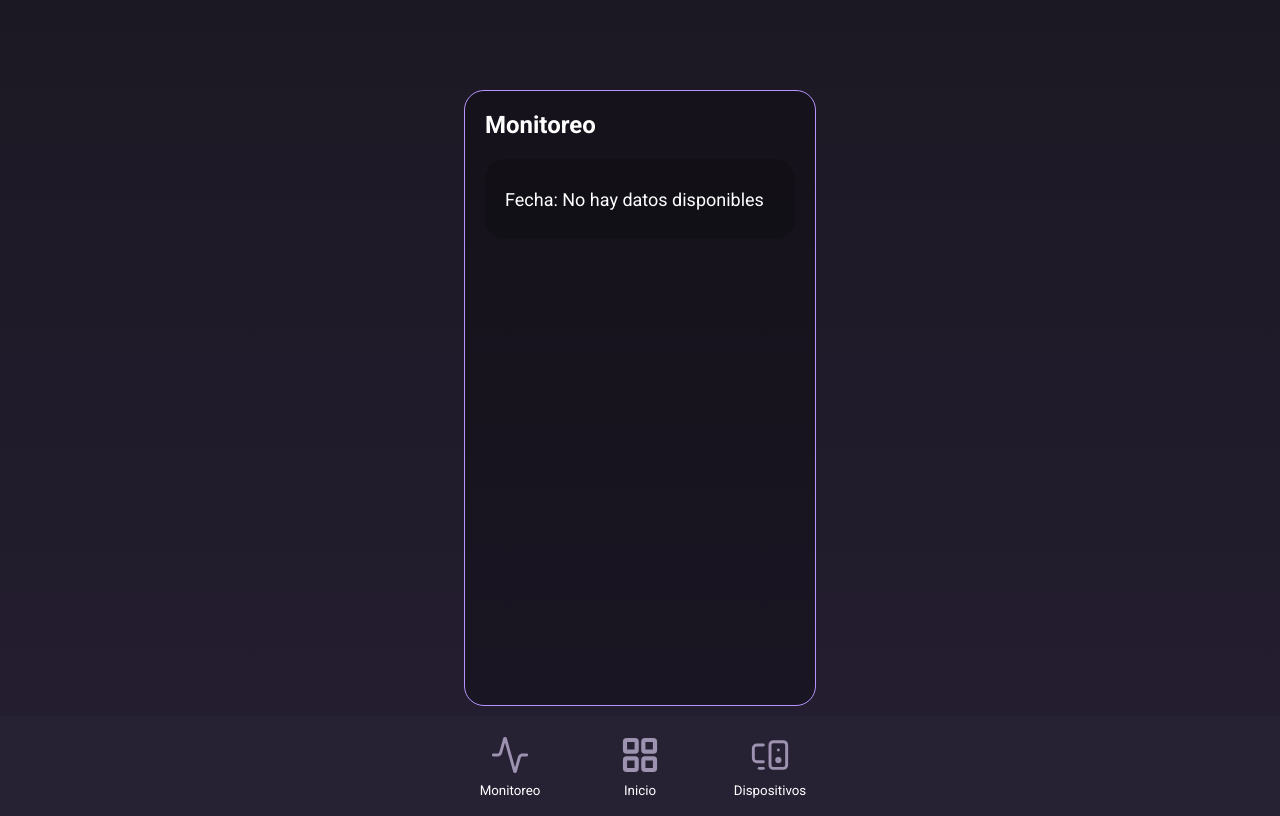
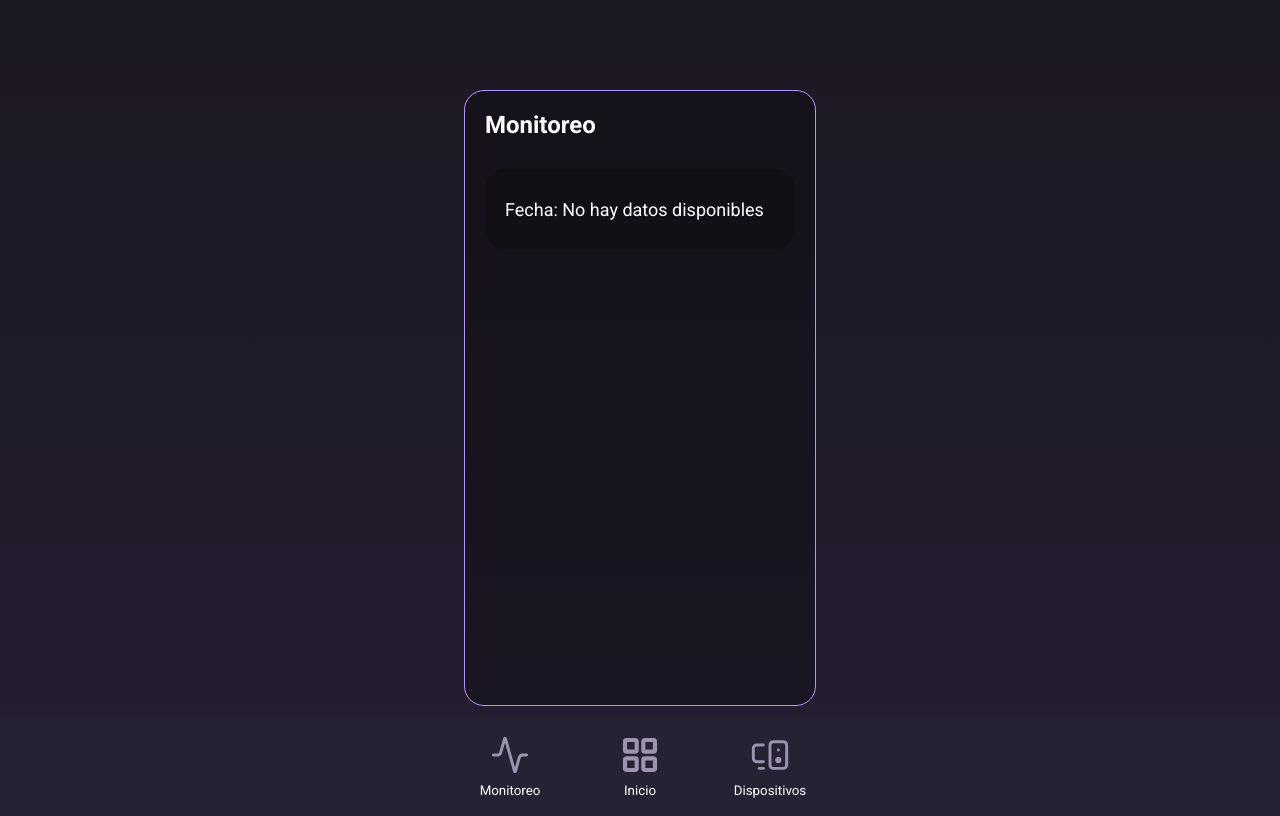
Before and after one commit to josue2718/appsmarthome, a website: page src/views/monitoreo.html in a window 1280 px wide. Drawn offline with Linux system fonts and the light colour scheme; files that its build step writes are made by us from their sources; no server answers; files whose address does not match are found by name.

Commit message:
23/03/2025

```diff
--- a/src/services/mode.js
+++ b/src/services/mode.js
@@ -16,7 +16,7 @@ async function getmodoData() {
         document.getElementById("encender-time").value = horario.encender || "00:00";
         document.getElementById("apagar-time").value = horario.apagar || "00:00";
         document.getElementById("prender-time").textContent = horario.encender || "00:00";
-        document.getElementById("apagar-time").textContent = horario.apagar || "00:00";
+        document.getElementById("apagar-time1").textContent = horario.apagar || "00:00";
 
         // Actualizar la interfaz según el modo
         actualizarModoUI(modo);
--- a/src/styles/monitoreo.css
+++ b/src/styles/monitoreo.css
@@ -5,6 +5,15 @@
     margin: 0;
     font-family: 'Roboto';
 }
+
+.notify {
+    margin-top: 10px;
+    max-height: 550px; /* Ajusta según el tamaño deseado */
+    overflow-y: auto; /* Habilita el scroll vertical si el contenido excede */
+
+    box-sizing: border-box;
+}
+
 
 .app-container{
     display: grid;
--- a/src/views/monitoreo.html
+++ b/src/views/monitoreo.html
@@ -19,8 +19,8 @@
 
     <div class="notify-content">
       <h2>Monitoreo</h2>
-      <div class="notify" id="notifyContainer">
-        <!-- Aquí aparecerán las notificaciones -->
+      <div class="notify" >
+        <div id="notifyContainer"></div>
       </div>
     </div>
 
```
Also changed, not shown: src/services/GetDevice.js (+6 -2 lines), src/views/dispositivos.html (+0 -1 lines), src/views/index.html (+1 -1 lines).
